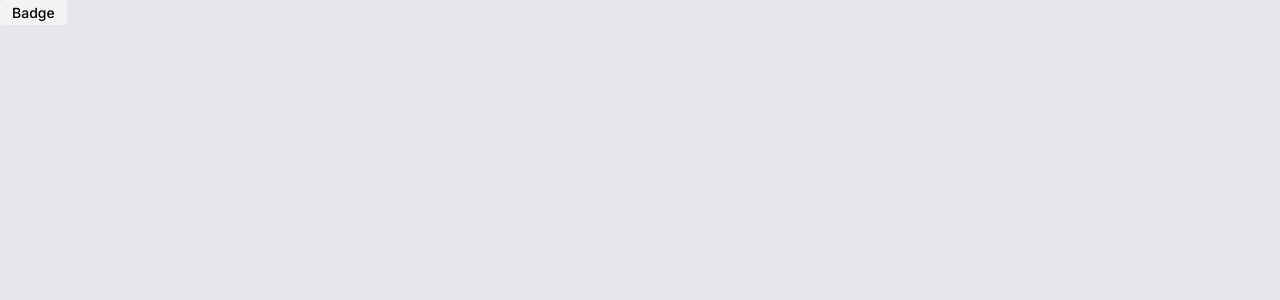
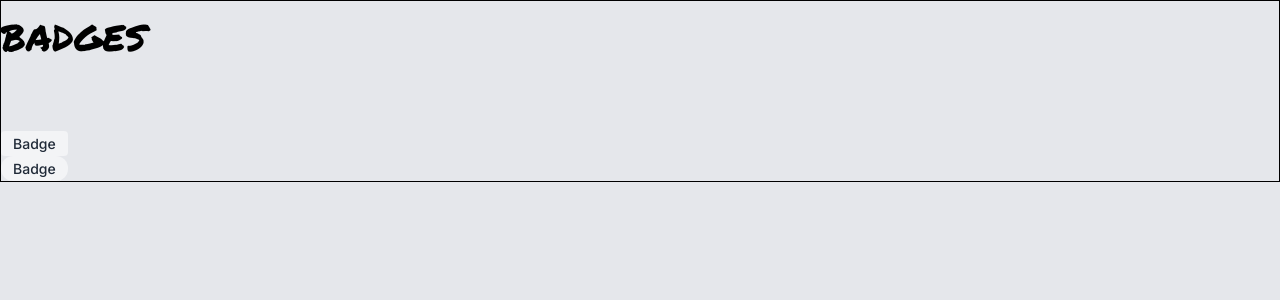
Before and after one commit to BastienWinant/components-library, a React (Vite) app: page / in a window 1280 px wide. Shown: the top 300 px of the page. Built offline with nearby package versions, Linux system fonts and the light colour scheme.

Commit message:
pass classnames as props

```diff
--- a/package.json
+++ b/package.json
@@ -10,6 +10,7 @@
     "preview": "vite preview"
   },
   "dependencies": {
+    "clsx": "^2.1.1",
     "react": "^18.3.1",
     "react-dom": "^18.3.1"
   },
--- a/src/App.css
+++ b/src/App.css
@@ -1 +1,13 @@
 #root {}
+
+section {
+  display: flex;
+  flex-direction: column;
+  gap: 4em;
+}
+
+h2 {
+  font-family: 'Permanent Marker', Georgia, 'Times New Roman', Times, serif;
+  font-size: 2.75rem;
+  line-height: 1.5;
+}
--- a/src/App.jsx
+++ b/src/App.jsx
@@ -6,7 +6,21 @@ import Badge from "./components/Badge/Badge"
 function App() {
 
   return (
-    <Badge>badge</Badge>
+    <main>
+      <section>
+        <header>
+          <h2>badges</h2>
+        </header>
+        <div>
+          <div>
+            <Badge className="square">badge</Badge>
+          </div>
+          <div>
+            <Badge className="pill">badge</Badge>
+          </div>
+        </div>
+      </section>
+    </main>
   )
 }
 
--- a/src/components/Badge/Badge.css
+++ b/src/components/Badge/Badge.css
@@ -1,14 +1,16 @@
 .badge {
   display: inline-flex;
+  padding: .125em .75em;
+  background-color: #F3F4F6;
+  color: #1F2937;
 }
 
-.badge-rectangle {
-  padding: .125em .75em;
+.badge.square {
   border-radius: .25em;
 }
 
-.badge-regular {
-  background-color: #F3F4F6;
+.badge.pill {
+  border-radius: .75em;
 }
 
 .badge-text {
--- a/src/components/Badge/Badge.jsx
+++ b/src/components/Badge/Badge.jsx
@@ -1,9 +1,10 @@
 import './Badge.css'
 import React from "react"
+import clsx from 'clsx'
 
-export default function Badge({children}) {
+export default function Badge({children, className}) {
   return (
-    <div className="badge badge-rectangle badge-regular">
+    <div className={clsx("badge", className)}>
       <p className="badge-text">{children}</p>
     </div>
   )
--- a/src/index.css
+++ b/src/index.css
@@ -1,6 +1,12 @@
 @font-face {
   font-family: 'Inter';
   src: url('./assets/Inter-VariableFont_opsz\,wght.ttf');
+  font-style: normal;
+}
+
+@font-face {
+  font-family: 'Permanent Marker';
+  src: url('./assets/PermanentMarker-Regular.ttf');
   font-style: normal;
 }
 
@@ -24,6 +30,11 @@ body {
   background-color: #E5E7EB;
 }
 
+main {
+  margin: auto;
+  border: 1px solid black;
+}
+
 button {
   border: none;
   background: transparent;
```
Also changed, not shown: src/assets/PermanentMarker-Regular.ttf (added), 1 other file (tests, documents, lock files or other folders).
